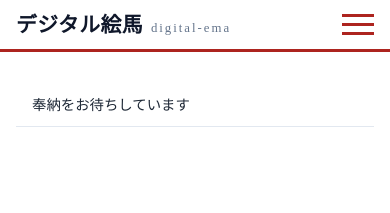
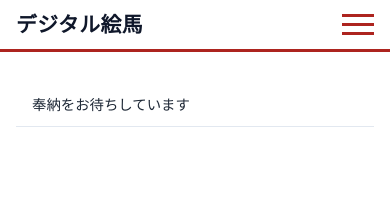
Before and after one commit to shimataiyaki/shimataiyaki.github.io, a Jekyll site: the page digital-ema/index.html, which Jekyll copies as it is, in a window 390 px wide. Shown: the top 213 px of the page. Built offline with Jekyll 4.4.1, drawn with Linux system fonts in a browser that asks for light colours.

Commit message:
Update index.html

```diff
--- a/digital-ema/index.html
+++ b/digital-ema/index.html
@@ -256,6 +256,10 @@
     }
 
     @media screen and (max-width: 600px) {
+      .site-subtitle {
+        display: none;
+    }
+
       body { padding-top: 4.5rem; }
       .header-container { padding: 0.5rem 1rem; }
       .notification-banner {
```
